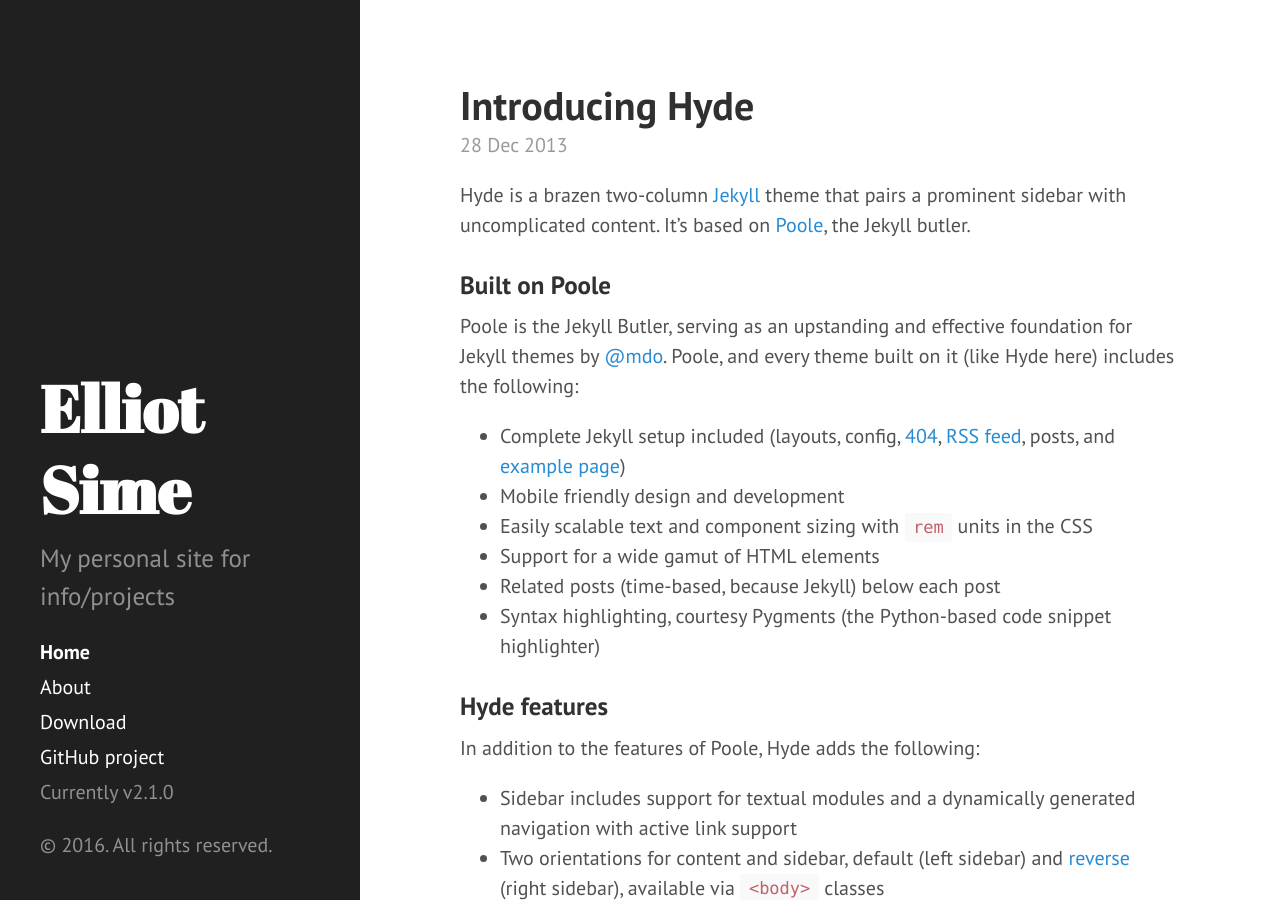
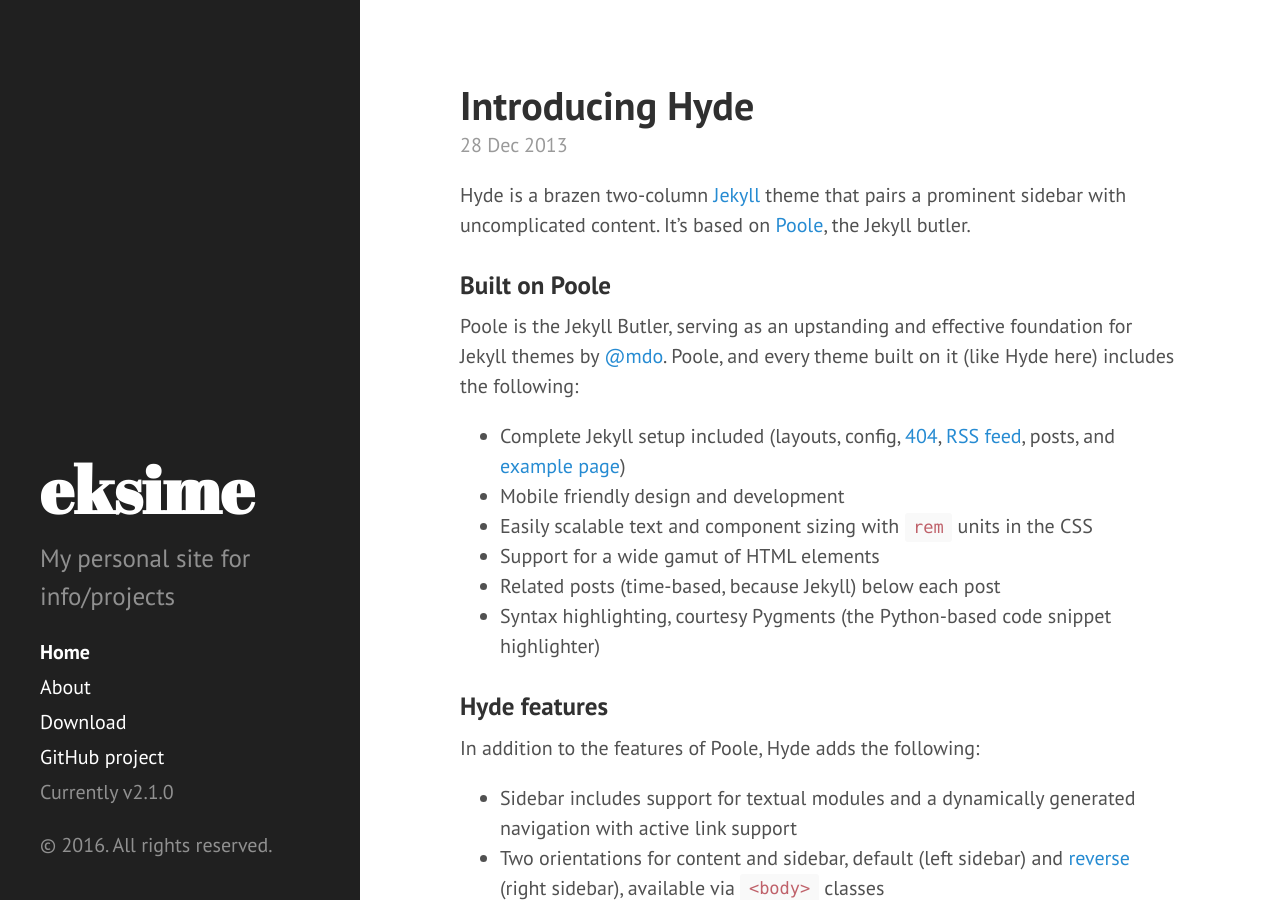
Before and after one commit to eksime/eksime.github.io, a Jekyll site: the page built from index.html, in a window 1280 px wide and 900 px high. Built offline with Jekyll 4.4.1, drawn with Linux system fonts in a browser that asks for light colours; Markdown is read by kramdown in place of the engine named in the settings; the list of posts is cut into pages by our own code.

Commit message:
update title

```diff
--- a/_config.yml
+++ b/_config.yml
@@ -6,7 +6,7 @@
 permalink:        pretty
 
 # Setup
-title:            Elliot Sime
+title:            eksime
 tagline:          'A Jekyll theme'
 description:      'My personal site for info/projects'
 url:              https://eksi.me
```
